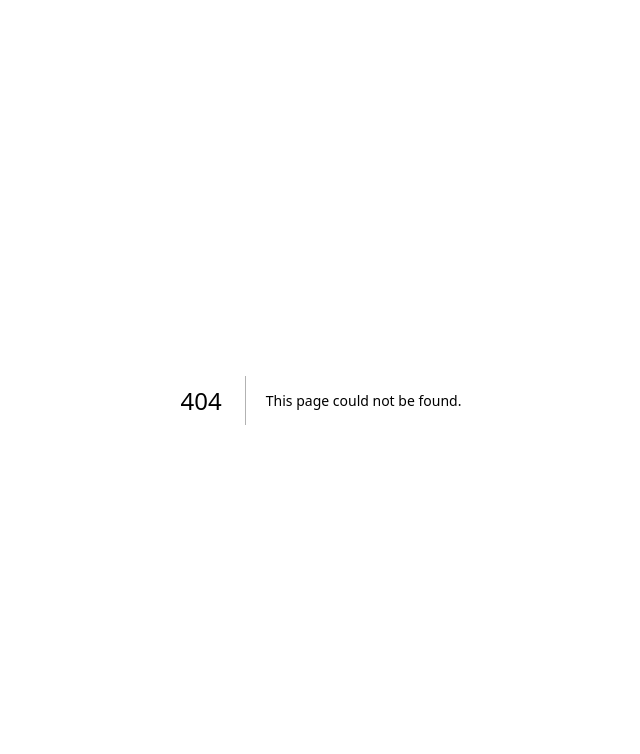
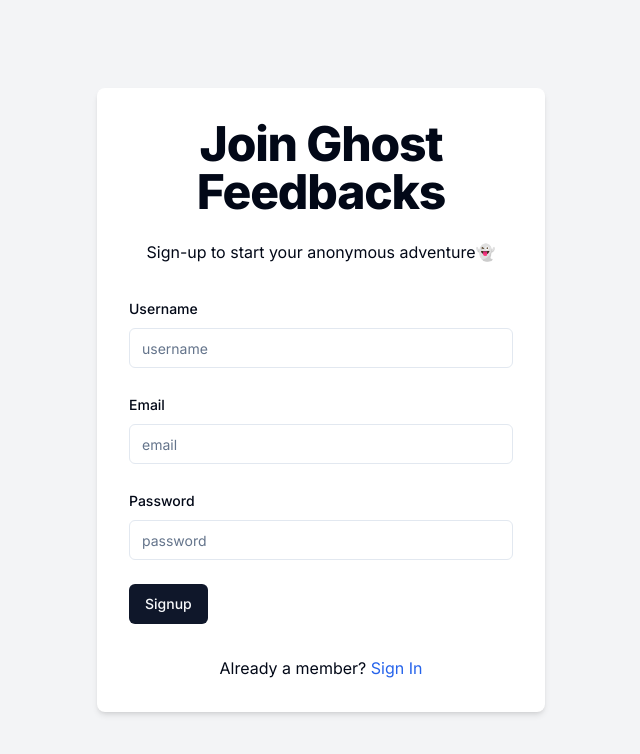
Before and after one commit to sauraverse/nextjs-ghost-feedbacks, a Next.js app: page /sign-up in a window 1280 px wide. Before the commit this address had no page. Shown: the top 754 px of the page, without its empty margins (319-959 px from the left). Built offline with nearby package versions, Linux system fonts and the light colour scheme.

Commit message:
Frontend sign-up page built using react-hook-form & shadcn/ui

```diff
--- a/src/app/(auth)/sign-in/page.tsx
+++ b/src/app/(auth)/sign-in/page.tsx
@@ -1,54 +1,8 @@
-'use client'
-import {zodResolver} from "@hookform/resolvers/zod"
-import {useForm} from "react-hook-form"
-import * as z from "zod"
-import Link from "next/link"
-import { useEffect, useState } from "react"
-import { useDebounceValue} from "usehooks-ts"
-import { useToast } from "@/components/ui/use-toast"
-import { useRouter } from "next/navigation"
-import { signUpSchema } from "@/schemas/signUpSchema"
-import axios, { AxiosError } from "axios"
-import { ApiResponse } from "@/types/ApiResponses"
+import React from 'react'
 
 const page = () => {
-  const [username, setUsername] = useState('')
-  const [usernameMessage, setUsernameMessage] = useState('')
-  const [isCheckingUsername, setIsCheckingUsername] = useState(false);
-  const [isSubmitting,  setIsSubmitting] = useState(false);
-
-  const debouncedUsername = useDebounceValue(username, 300)
-
-  const {toast} = useToast();
-  const router = useRouter();
-
-  //zod implementation
-  const form = useForm<z.infer<typeof signUpSchema>>({
-    resolver: zodResolver(signUpSchema),
-    defaultValues: {
-      username: '',
-      email: '',
-      password: ''
-    }
-  })
-
-  useEffect(()=> {
-    const checkUsernameUnique = async () => {
-      if(debouncedUsername){
-        setIsCheckingUsername(true)
-        setUsernameMessage('')
-        try {
-          const response = await axios.get(`/api/check-username-unique?username=${debouncedUsername}`)
-          setUsernameMessage(response.data.message)
-        } catch (error) {
-          const axiosError = error as AxiosError<ApiResponse>
-          setUsernameMessage(axiosError.response?.data.message ?? 'Error checking username')
-        }
-      }
-    }
-  },[debouncedUsername])
   return (
-    <div>page</div>
+    <div>Sign-in Page</div>
   )
 }
 
--- /dev/null
+++ b/src/app/(auth)/sign-up/page.tsx
@@ -0,0 +1,168 @@
+'use client'
+import {zodResolver} from "@hookform/resolvers/zod"
+import {useForm} from "react-hook-form"
+import * as z from "zod"
+import Link from "next/link"
+import { useEffect, useState } from "react"
+import { useDebounceCallback, useDebounceValue} from "usehooks-ts"
+import { useToast } from "@/components/ui/use-toast"
+import { useRouter } from "next/navigation"
+import { signUpSchema } from "@/schemas/signUpSchema"
+import axios, { AxiosError } from "axios"
+import { ApiResponse } from "@/types/ApiResponses"
+import { Form, FormControl, FormField, FormItem, FormLabel, FormMessage } from "@/components/ui/form"
+import { Input } from "@/components/ui/input"
+import { Button } from "@/components/ui/button"
+import { Loader2 } from "lucide-react"
+
+const page = () => {
+  const [username, setUsername] = useState('')
+  const [usernameMessage, setUsernameMessage] = useState('')
+  const [isCheckingUsername, setIsCheckingUsername] = useState(false);
+  const [isSubmitting,  setIsSubmitting] = useState(false);
+
+  const debounced = useDebounceCallback(setUsername, 300)
+
+  const {toast} = useToast();
+  const router = useRouter();
+
+  //zod implementation
+  const form = useForm<z.infer<typeof signUpSchema>>({
+    resolver: zodResolver(signUpSchema),
+    defaultValues: {
+      username: '',
+      email: '',
+      password: ''
+    }
+  })
+
+  useEffect(()=> {
+    const checkUsernameUnique = async () => {
+      if(username){
+        setIsCheckingUsername(true)
+        setUsernameMessage('')
+        try {
+          const response = await axios.get(`/api/check-username-unique?username=${username}`)
+          setUsernameMessage(response.data.message)
+
+        } catch (error) {
+          const axiosError = error as AxiosError<ApiResponse>
+          setUsernameMessage(axiosError.response?.data.message ?? 'Error checking username')
+        } finally{
+          setIsCheckingUsername(false)
+        }
+      }
+    }
+    checkUsernameUnique()
+  },[username])
+
+  const onSubmit = async (data: z.infer<typeof signUpSchema>) => {
+    setIsSubmitting(true)
+    try{
+      const response = await axios.post<ApiResponse>('/api/sign-up', data)
+      toast({
+        title: 'Success',
+        description: response.data.message
+      })
+      router.replace(`/verify/${username}`)
+    } catch (error){
+      console.error("Error in signup of user", error)
+      const axiosError = error as AxiosError<ApiResponse>;
+      let errorMessage = axiosError.response?.data.message
+      toast({
+        title: 'Signup failed',
+        description: errorMessage,
+        variant: 'destructive'
+      })
+    }finally{
+      setIsSubmitting(false)
+    }
+  }
+
+  return (
+    <div className="flex justify-center items-center min-h-screen bg-gray-100" >
+      <div className="w-full max-w-md p-8 space-y-8 bg-white rounded-lg shadow-md">
+        <div className="text-center">
+          <h1 className="text-4xl font-extrabold tracking-tight lg:text-5xl mb-6">
+            Join Ghost Feedbacks
+          </h1>
+          <p className="mb-4">Sign-up to start your anonymous adventure👻</p>
+        </div>
+        <Form {...form}>
+          <form onSubmit={form.handleSubmit(onSubmit)} className="space-y-6">
+            <FormField
+              name="username"
+              control={form.control}
+              render={({ field }) => (
+                <FormItem>
+                  <FormLabel>Username</FormLabel>
+                  <FormControl>
+                    <Input type="text" placeholder="username"
+                      {...field}
+                      onChange={(e)=>{
+                        field.onChange(e)
+                        debounced(e.target.value)
+                      }}
+                    />
+                  </FormControl>
+                    {isCheckingUsername && <Loader2 className="animate-spin"/>}
+                    <p className={`text-sm ${usernameMessage === 'Username available ✅'? 'text-green-500':'text-red-500'}`}>{usernameMessage}</p>
+                  <FormMessage/>
+                </FormItem>
+              )}
+            />
+
+            <FormField
+              name="email"
+              control={form.control}
+              render={({ field }) => (
+                <FormItem>
+                  <FormLabel>Email</FormLabel>
+                  <FormControl>
+                    <Input placeholder="email"
+                      {...field}
+                    />
+                  </FormControl>
+                  <FormMessage/>
+                </FormItem>
+              )}
+            />
+
+            <FormField
+              name="password"
+              control={form.control}
+              render={({ field }) => (
+                <FormItem>
+                  <FormLabel>Password</FormLabel>
+                  <FormControl>
+                    <Input type="password" placeholder="password"
+                      {...field}
+                    />
+                  </FormControl>
+                  <FormMessage/>
+                </FormItem>
+              )}
+            />
+
+            <Button type="submit" disabled={isSubmitting} >
+              {
+                isSubmitting? (
+                <>
+                  <Loader2 className="mr-2 h-4 w-4 animate-spin"/> Please wait
+                </>
+                ):('Signup')
+              }
+            </Button>
+          </form>
+        </Form>
+        <div className="text-center mt-4">
+          <p>
+            Already a member? {' '} <Link href='/sign-in' className="text-blue-600 hover:text-blue-800"> Sign In</Link>
+          </p>
+        </div>
+      </div>
+    </div>
+  )
+}
+
+export default page
--- /dev/null
+++ b/src/components/ui/input.tsx
@@ -0,0 +1,25 @@
+import * as React from "react"
+
+import { cn } from "@/lib/utils"
+
+export interface InputProps
+  extends React.InputHTMLAttributes<HTMLInputElement> {}
+
+const Input = React.forwardRef<HTMLInputElement, InputProps>(
+  ({ className, type, ...props }, ref) => {
+    return (
+      <input
+        type={type}
+        className={cn(
+          "flex h-10 w-full rounded-md border border-input bg-background px-3 py-2 text-sm ring-offset-background file:border-0 file:bg-transparent file:text-sm file:font-medium placeholder:text-muted-foreground focus-visible:outline-none focus-visible:ring-2 focus-visible:ring-ring focus-visible:ring-offset-2 disabled:cursor-not-allowed disabled:opacity-50",
+          className
+        )}
+        ref={ref}
+        {...props}
+      />
+    )
+  }
+)
+Input.displayName = "Input"
+
+export { Input }
```
